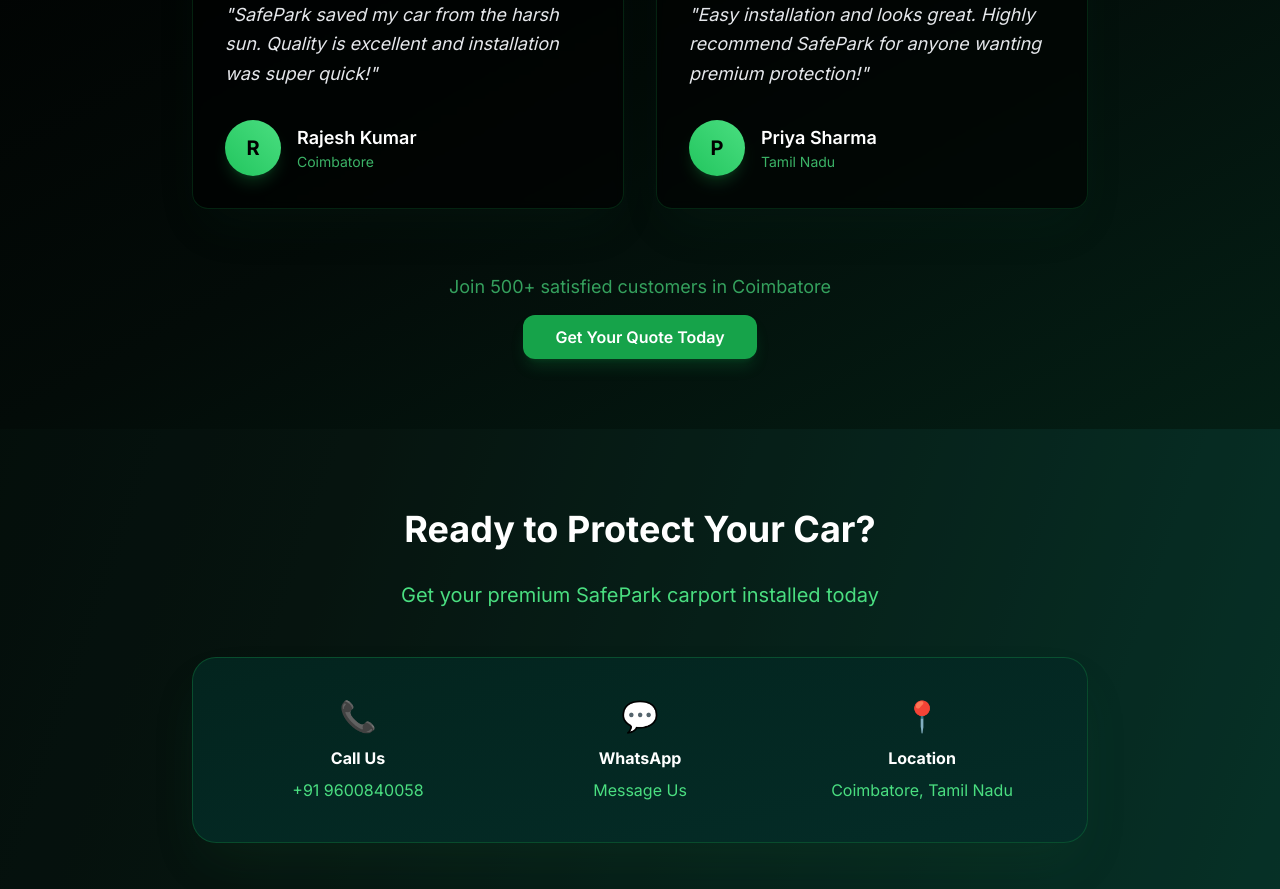
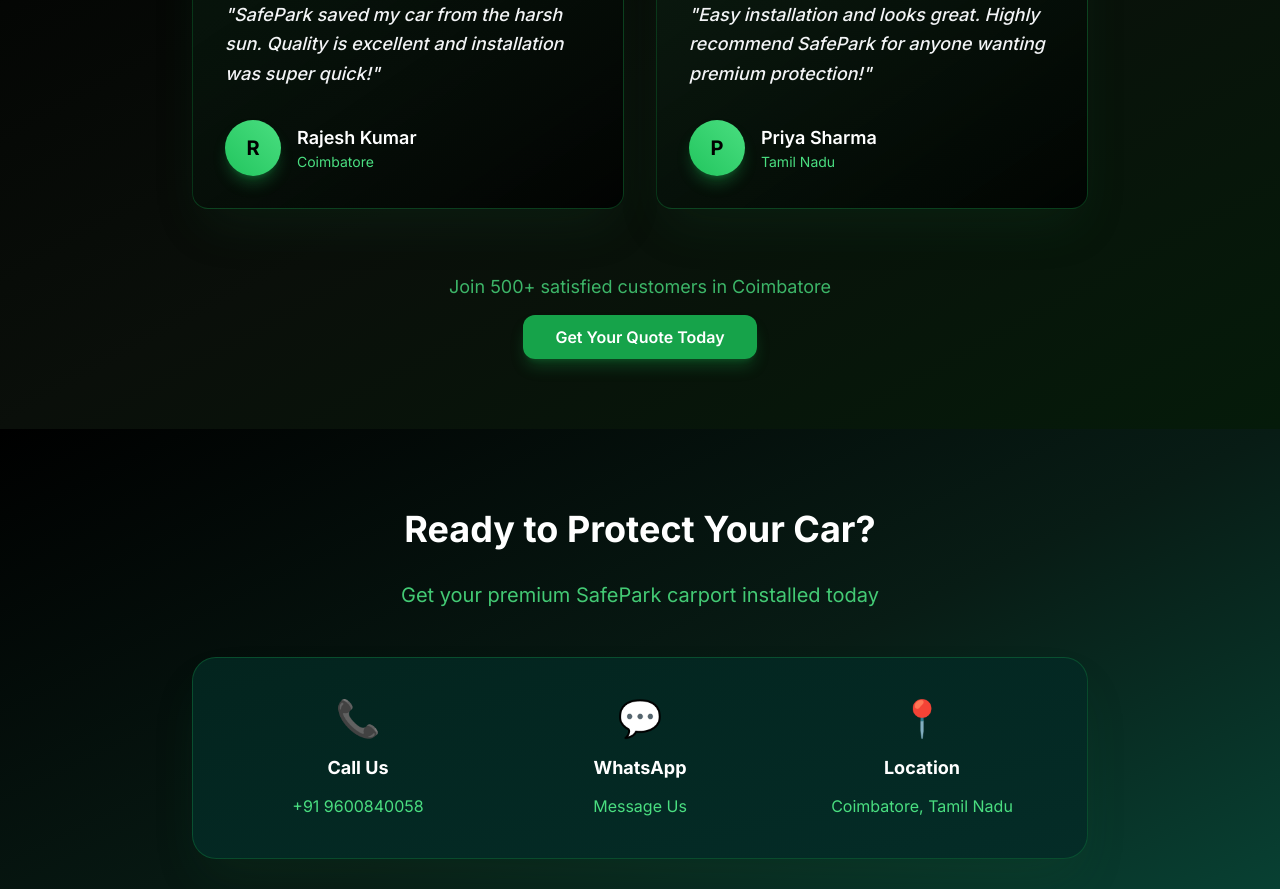
Before and after one commit to skillmates07-stack/safepark-website, a Next.js app: page / in a window 1280 px wide. Shown: the part 2320-3209 px from the top of the page. Built offline with nearby package versions, Linux system fonts and the light colour scheme.

Commit message:
Update page.tsx

```diff
--- a/src/app/page.tsx
+++ b/src/app/page.tsx
@@ -191,8 +191,8 @@ export default function HomePage() {
         </div>
       </section>
 
-      {/* TESTIMONIALS SECTION - DARKER THEME */}
-      <section className="px-8 lg:px-16 py-20 bg-gradient-to-br from-black via-[#030b08] to-[#041f15]">
+      {/* TESTIMONIALS SECTION - FIXED VISIBILITY */}
+      <section className="px-8 lg:px-16 py-20 bg-gradient-to-br from-black via-[#0a0f0a] to-[#051b0a]">
         <div className="max-w-4xl mx-auto">
           <h2 className="text-4xl font-bold text-white mb-16 text-center">What Our Customers Say</h2>
           <div className="grid md:grid-cols-2 gap-8">
@@ -210,22 +210,22 @@ export default function HomePage() {
                 rating: 5
               }
             ].map((review, idx) => (
-              <div key={idx} className="bg-black/60 backdrop-blur-sm border border-green-600/20 p-8 rounded-2xl shadow-2xl shadow-green-900/10 hover:shadow-green-900/20 hover:border-green-500/30 transition-all duration-300">
+              <div key={idx} className="bg-gradient-to-br from-green-900/20 to-black/80 border border-green-600/30 p-8 rounded-2xl shadow-2xl shadow-green-900/20 hover:shadow-green-900/40 hover:border-green-500/50 transition-all duration-300">
                 <div className="flex mb-6">
                   {[...Array(review.rating)].map((_, i) => (
                     <span key={i} className="text-green-400 text-xl">⭐</span>
                   ))}
                 </div>
-                <blockquote className="text-gray-200 mb-8 text-lg italic leading-relaxed">
+                <blockquote className="text-gray-100 mb-8 text-lg italic leading-relaxed font-medium">
                   "{review.text}"
                 </blockquote>
                 <div className="flex items-center">
-                  <div className="w-14 h-14 bg-gradient-to-tr from-green-500 to-green-400 rounded-full mr-4 flex items-center justify-center text-black font-bold text-xl shadow-lg shadow-green-500/20">
+                  <div className="w-14 h-14 bg-gradient-to-tr from-green-500 to-green-400 rounded-full mr-4 flex items-center justify-center text-black font-bold text-xl shadow-lg shadow-green-500/30">
                     {review.name.charAt(0)}
                   </div>
                   <div>
                     <div className="text-white font-semibold text-lg">{review.name}</div>
-                    <div className="text-green-400/80 text-sm">{review.location}</div>
+                    <div className="text-green-400 text-sm">{review.location}</div>
                   </div>
                 </div>
               </div>
@@ -234,42 +234,42 @@ export default function HomePage() {
 
           {/* CTA in testimonial section */}
           <div className="text-center mt-16">
-            <p className="text-green-400/70 text-lg mb-6">Join 500+ satisfied customers in Coimbatore</p>
+            <p className="text-green-400/80 text-lg mb-6">Join 500+ satisfied customers in Coimbatore</p>
             <a href="tel:+919600840058"
-               className="bg-green-600 hover:bg-green-500 text-white px-8 py-3 rounded-xl font-semibold shadow-lg shadow-green-600/20 hover:shadow-green-500/30 transition-all duration-300">
+               className="bg-green-600 hover:bg-green-500 text-white px-8 py-3 rounded-xl font-semibold shadow-lg shadow-green-600/30 hover:shadow-green-500/40 transition-all duration-300">
               Get Your Quote Today
             </a>
           </div>
         </div>
       </section>
 
-      {/* CONTACT SECTION */}
-      <section id="contact" className="scroll-mt-32 px-8 lg:px-16 py-20 bg-black/30">
-        <div className="max-w-4xl mx-auto text-center">
+      {/* CONTACT SECTION - BETTER CENTERED */}
+      <section id="contact" className="scroll-mt-32 px-8 lg:px-16 py-20 bg-gradient-to-br from-black via-[#081c15] to-[#084d3d]">
+        <div className="max-w-5xl mx-auto text-center">
           <h2 className="text-4xl font-bold text-white mb-8">Ready to Protect Your Car?</h2>
-          <p className="text-xl text-green-400 mb-12">Get your premium SafePark carport installed today</p>
+          <p className="text-xl text-green-400/90 mb-12 max-w-2xl mx-auto">Get your premium SafePark carport installed today</p>
 
-          <div className="bg-gradient-to-br from-[#03241e] to-[#042c27] border border-green-600/30 p-10 rounded-3xl mb-12 shadow-2xl shadow-green-900/20">
+          <div className="bg-gradient-to-br from-[#03241e] to-[#042c27] border border-green-600/30 p-10 rounded-3xl mb-12 shadow-2xl shadow-green-900/20 max-w-4xl mx-auto">
             <div className="grid md:grid-cols-3 gap-8">
               <div className="text-center">
-                <div className="text-3xl mb-3">📞</div>
-                <h3 className="font-bold text-white mb-2">Call Us</h3>
-                <a href="tel:+919600840058" className="text-green-400 hover:text-green-300 transition">+91 9600840058</a>
+                <div className="text-4xl mb-4">📞</div>
+                <h3 className="font-bold text-white mb-3 text-lg">Call Us</h3>
+                <a href="tel:+919600840058" className="text-green-400 hover:text-green-300 transition text-base">+91 9600840058</a>
               </div>
               <div className="text-center">
-                <div className="text-3xl mb-3">💬</div>
-                <h3 className="font-bold text-white mb-2">WhatsApp</h3>
-                <a href="https://wa.me/919600840058" className="text-green-400 hover:text-green-300 transition">Message Us</a>
+                <div className="text-4xl mb-4">💬</div>
+                <h3 className="font-bold text-white mb-3 text-lg">WhatsApp</h3>
+                <a href="https://wa.me/919600840058" className="text-green-400 hover:text-green-300 transition text-base">Message Us</a>
               </div>
               <div className="text-center">
-                <div className="text-3xl mb-3">📍</div>
-                <h3 className="font-bold text-white mb-2">Location</h3>
-                <p className="text-green-400">Coimbatore, Tamil Nadu</p>
+                <div className="text-4xl mb-4">📍</div>
+                <h3 className="font-bold text-white mb-3 text-lg">Location</h3>
+                <p className="text-green-400 text-base">Coimbatore, Tamil Nadu</p>
               </div>
             </div>
           </div>
 
-          <div className="flex flex-col sm:flex-row gap-6 justify-center">
+          <div className="flex flex-col sm:flex-row gap-6 justify-center max-w-lg mx-auto">
             <a href="tel:+919600840058"
                className="bg-green-600 hover:bg-green-700 px-10 py-4 rounded-xl text-lg font-semibold text-white shadow-xl shadow-green-600/20 hover:shadow-2xl transition-all duration-300">
               Call for Free Quote
```
